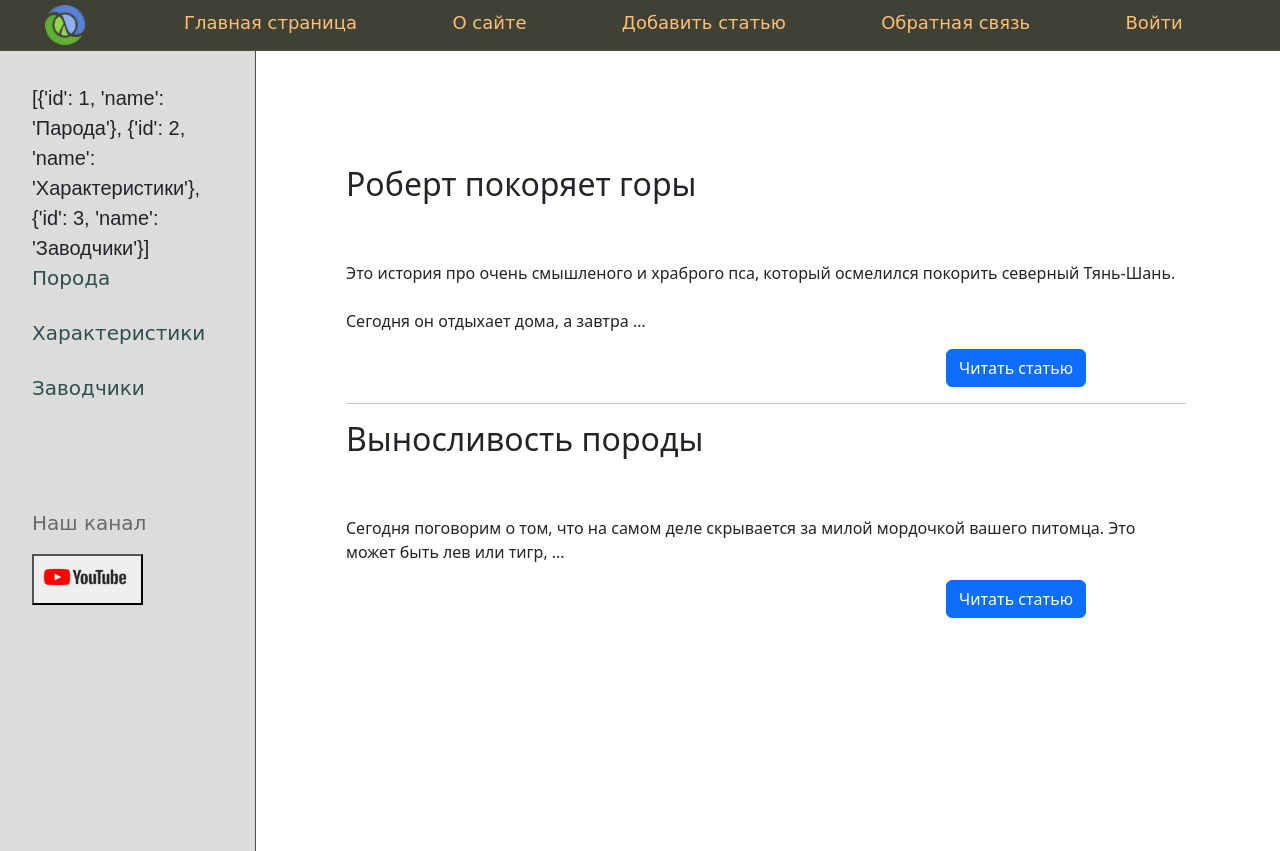
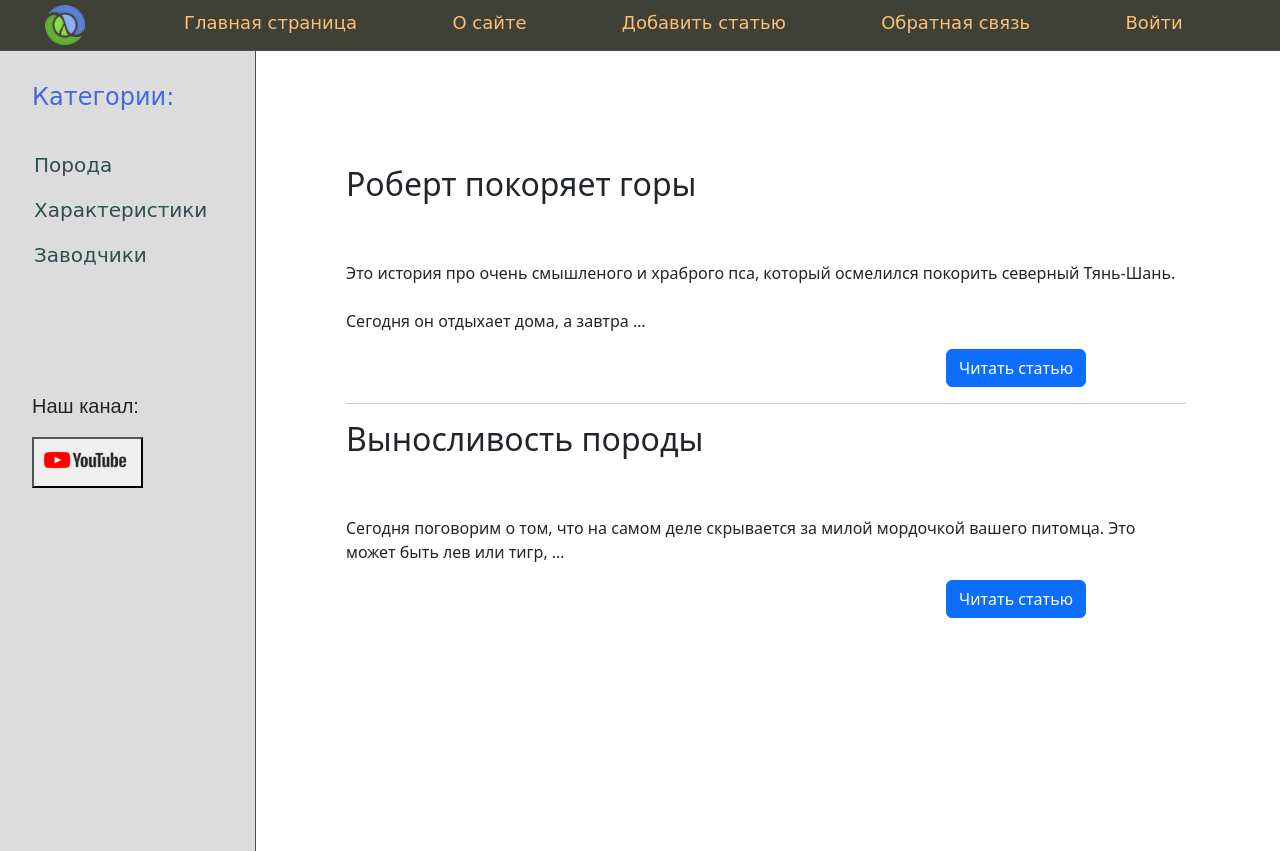
Before and after one commit to Roman-Blokhin/Python, a Django app: page / in a window 1280 px wide. Run offline with Django 4.2, Linux system fonts and the light colour scheme; some libraries are stand-ins or nearby versions.

Commit message:
Django. Изменение навигации в боковой панели, тестирование новых стилей

```diff
--- a/django/robsite/dogs/static/dogs/css/styles.css
+++ b/django/robsite/dogs/static/dogs/css/styles.css
@@ -33,25 +33,24 @@ aside {  /* base.html */
     font-family: 'Arial';
 }
 
-nav a {  /* dogs/templates/includes/nav.html */
-    text-decoration: none;
-    color: #2F4F4F;
-    display: block;
-    height: 55px;
-    font-family: 'Comic Sans MS';
-}
-
-nav a:hover {  /* псевдоскласс для эффектов при наведении' */
+aside ul li a:hover {  /* псевдоскласс для эффектов при наведении' */
     color: #eb5959;
     transition: transform .6s ease;
 }
 
-.nav_text_1 {
-    color: #696969;
-    display: block-inline;
-    margin-top: 80px;
+aside ul li a {
+    text-decoration: none;
     font-family: 'Comic Sans MS';
     background: #DCDCDC;
+    color: #2F4F4F;
+    display: block;
+    height: 45px;
+    margin-left: -30px;
+}
+
+.aside_cat_title {
+    color: #4169E1;
+    font-family: 'Comic Sans MS';
 }
 
 a {
--- a/django/robsite/templates/base.html
+++ b/django/robsite/templates/base.html
@@ -9,7 +9,6 @@
     <link type="text/css" href="{% static 'dogs/css/styles.css' %}" rel="stylesheet" />
     <link rel="stylesheet" href="http://use.fontawesome.com/releases/v5.8.2/css/all.css">
     <link rel="stylesheet" href="https://cdn.jsdelivr.net/npm/bootstrap@5.3.2/dist/css/bootstrap.min.css">
-
 </head>
 
 <body>
@@ -21,8 +20,18 @@
         {% endfor %}
     </div>
     <aside>
-        {% get_categories %}
-        {% include 'dogs/includes/nav.html' %}
+
+
+        <h4 class="aside_cat_title">Категории:</h4><br>
+        <ul>
+            <li><a href="#">Порода</a></li>
+            <li><a href="#">Характеристики</a></li>
+            <li><a href="#">Заводчики</a></li>
+        </ul>
+
+        <!-- {% include 'dogs/includes/nav.html' %}  -->
+
+        <br><br><br><p>Наш канал:</p>
         <form action="https://www.youtube.com/" target="_blank">
             <button ><img src="{% static 'dogs/images/youtube_logo.png' %}" alt="logo" class="youtube_logo"></button>
         </form>
```
